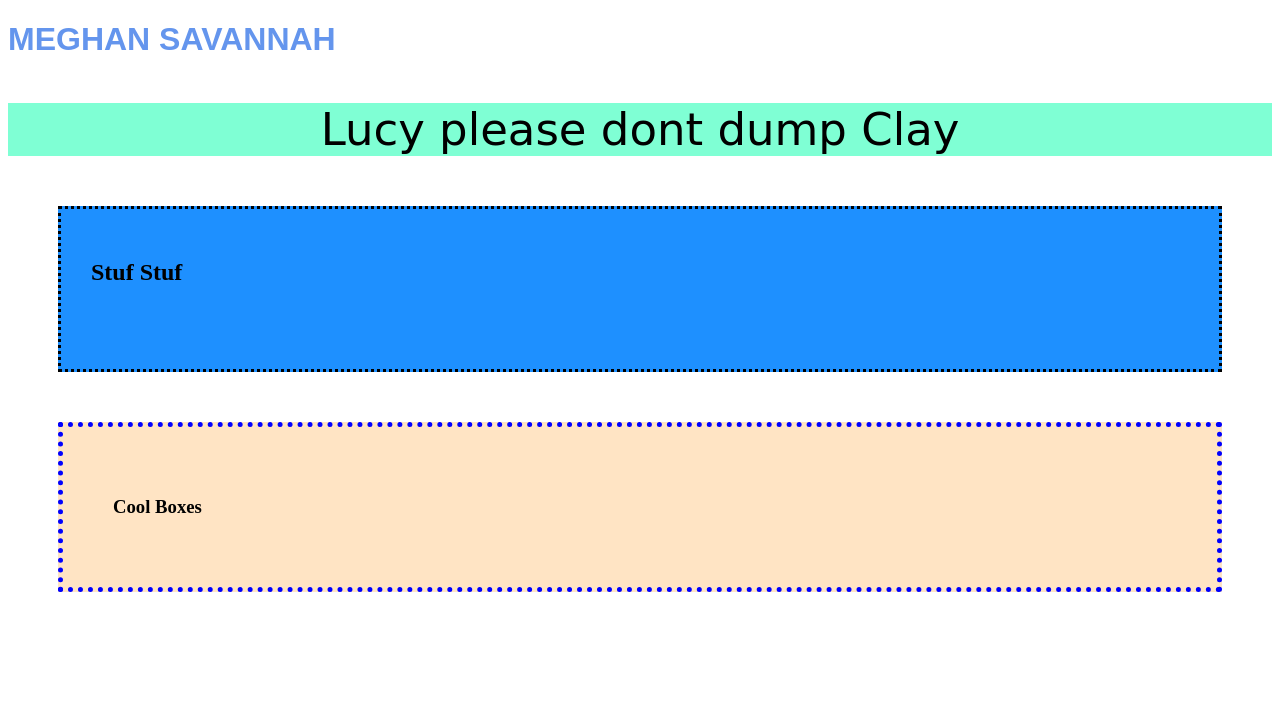
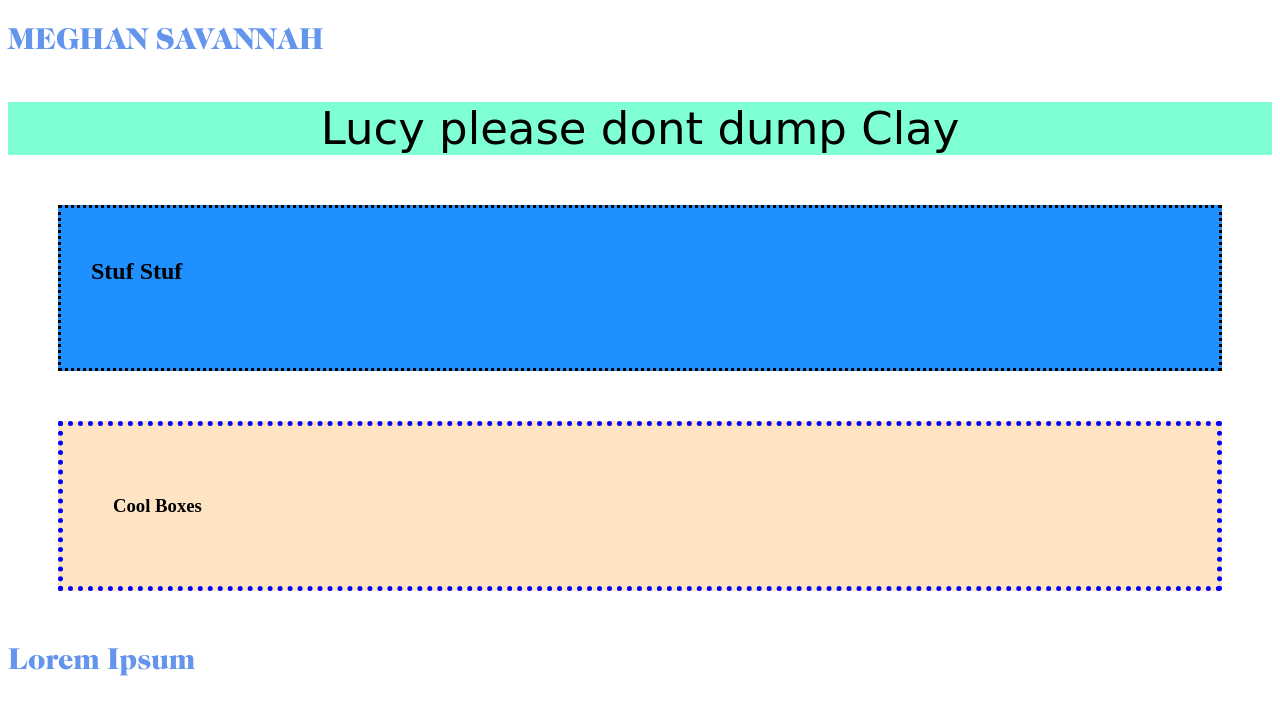
Before and after one commit to meggamble/CSS, a plain HTML site: page index.html in a window 1280 px wide. Shown: the top 719 px of the page. Drawn offline with Linux system fonts and the light colour scheme.

Commit message:
New fonts

```diff
--- a/css/example.css
+++ b/css/example.css
@@ -1,5 +1,16 @@
+/* Generated by Font Squirrel (https://www.fontsquirrel.com) on January 9, 2017 */
+
+
+
+@font-face {
+    font-family: 'ayt_caslonblack';
+    src: url('/css/caslon-black-webfont.woff2') format('woff2'),
+         url('/css/caslon-black-webfont.woff') format('woff');
+    font-weight: normal;
+    font-style: normal;
+}
 h1{
-	font-family: sans-serif;
+	font-family: 'ayt_caslonblack', sans-serif;
 	color: cornflowerblue;
 }
 
--- a/index.html
+++ b/index.html
@@ -16,5 +16,9 @@
 	<div id="Cooleo">
 		<h3>Cool Boxes</h3>
 	</div>
+	<h1>Lorem Ipsum</h1>
+	<p class="one">Lorem ipsum dolor sit amet, consectetur adipisicing elit. Totam vel fugit impedit iure ex commodi neque suscipit rem, vero perferendis labore, quasi provident maxime harum fuga nostrum, inventore ipsam similique.</p>
+
+	<p class="two">Lorem ipsum dolor sit amet, consectetur adipisicing elit. Culpa, similique, ipsum. Sit eligendi id voluptatibus, debitis, rem quas totam quisquam, nisi rerum ad repudiandae eum perspiciatis blanditiis, dolore facere iure! Lorem ipsum dolor sit amet, consectetur adipisicing elit. Quae magni, nobis a animi modi ab, officiis ipsam! Dolor dolores sed optio, quis soluta vero libero, adipisci, voluptates reprehenderit fuga corporis.</p>
 </body>
 </html>
```
Also changed, not shown: css/caslon-black-webfont.woff (added), css/caslon-black-webfont.woff2 (added).
